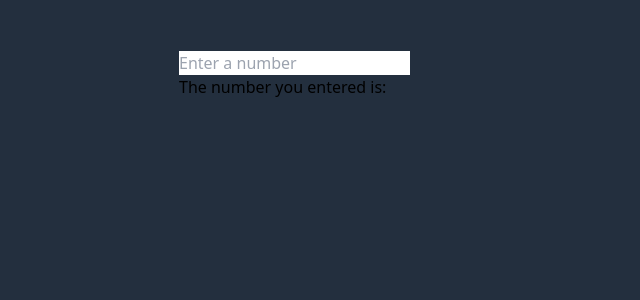
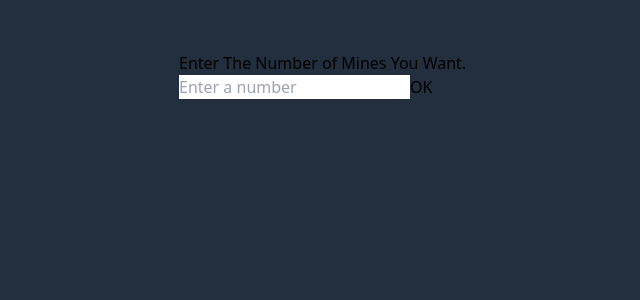
Before and after one commit to Rakshit412005/Stake-Mines-Game, a React (Vite) app in the folder StakeMinesGame/: page / in a window 1280 px wide. Shown: the top 300 px of the page, without its empty margins (186-826 px from the left). Built offline with nearby package versions, Linux system fonts and the light colour scheme.

Commit message:
new changes

```diff
--- a/StakeMinesGame/index.html
+++ b/StakeMinesGame/index.html
@@ -2,7 +2,7 @@
 <html lang="en">
   <head>
     <meta charset="UTF-8" />
-    <link rel="icon" type="image/svg+xml" href="/vite.svg" />
+    <link rel="icon" type="image/svg+xml" href="./src/images/stake.png" />
     <meta name="viewport" content="width=device-width, initial-scale=1.0" />
     <title>Stake Mines Game</title>
   </head>
--- a/StakeMinesGame/src/App.css
+++ b/StakeMinesGame/src/App.css
@@ -27,6 +27,10 @@ body{
   background-color: white;
 } */
 
+ #numberInput{
+
+ }
+
 .hide{
   display: none;
 }
--- a/StakeMinesGame/src/App.jsx
+++ b/StakeMinesGame/src/App.jsx
@@ -1,10 +1,11 @@
 import { useState } from 'react'
+import './script.js'
 
 
 import './App.css'
 
 function App() {
-  const [hide,setHide]=useState(false)
+  var [hide,setHide]=useState(true)
   const hideIt=()=>{
     setHide(true)
   }
@@ -14,22 +15,32 @@ function App() {
   const [value, setValue] = useState('');
   const handleChange = (event) => {
     setValue(event.target.value);
+
 };
+const unhideMainBox=()=>{
+  setHide(false);
+}
+
 
 
   return (
     <>
-     <input
+     <div className='stakeLogo'></div>
+     <div id='enterNumBox' className={` ${!hide ? "hidden" : ""} flex justify-between items-center w-full h-32 flex-col`}>
+      <h1 className='text-white text-4xl font-bold'>Enter The Number of Mines You Want.</h1>
+     <input className='bg-blue-600 h-10 rounded-lg border-white text-white text-center border-2 '
                 id="numberInput"
                 type="number"
                 value={value}
                 onChange={handleChange}
                 placeholder="Enter a number"
             />
-             <p className='text-white'>The number you entered is: {value}</p>
+            <button className='bg-white' onClick={unhideMainBox}>OK</button>
+     </div>
 
-    <div className={`mainBox  flex flex-wrap gap-3 justify-between`}  id='mainBox'>
-    <div className={`smallBoxes ${hide ? "hidden" : ""} h-24 w-24 bg-blue-800 rounded-xl  `}onClick={()=>hideIt()} id="0"></div>
+
+    <div className={`mainBox ${hide ? "hidden" : ""}  flex flex-wrap gap-3 justify-between`}  id='mainBox'>
+    <div className={`smallBoxes  h-24 w-24 bg-blue-800 rounded-xl  `} id="0"></div>
     <div className='smallBoxes h-24 w-24 bg-blue-800 rounded-xl ' id="1"></div>
 <div className='smallBoxes h-24 w-24 bg-blue-800 rounded-xl ' id="2"></div>
 <div className='smallBoxes h-24 w-24 bg-blue-800 rounded-xl ' id="3"></div>
--- a/StakeMinesGame/src/script.js
+++ b/StakeMinesGame/src/script.js
@@ -1,2 +1,4 @@
+// import './App.jsx'
+
 // const mainBox= document.getElementById('mainBox');
 // mainBox.classList.add('hide');
```
Also changed, not shown: StakeMinesGame/src/images/stake.png (added).
